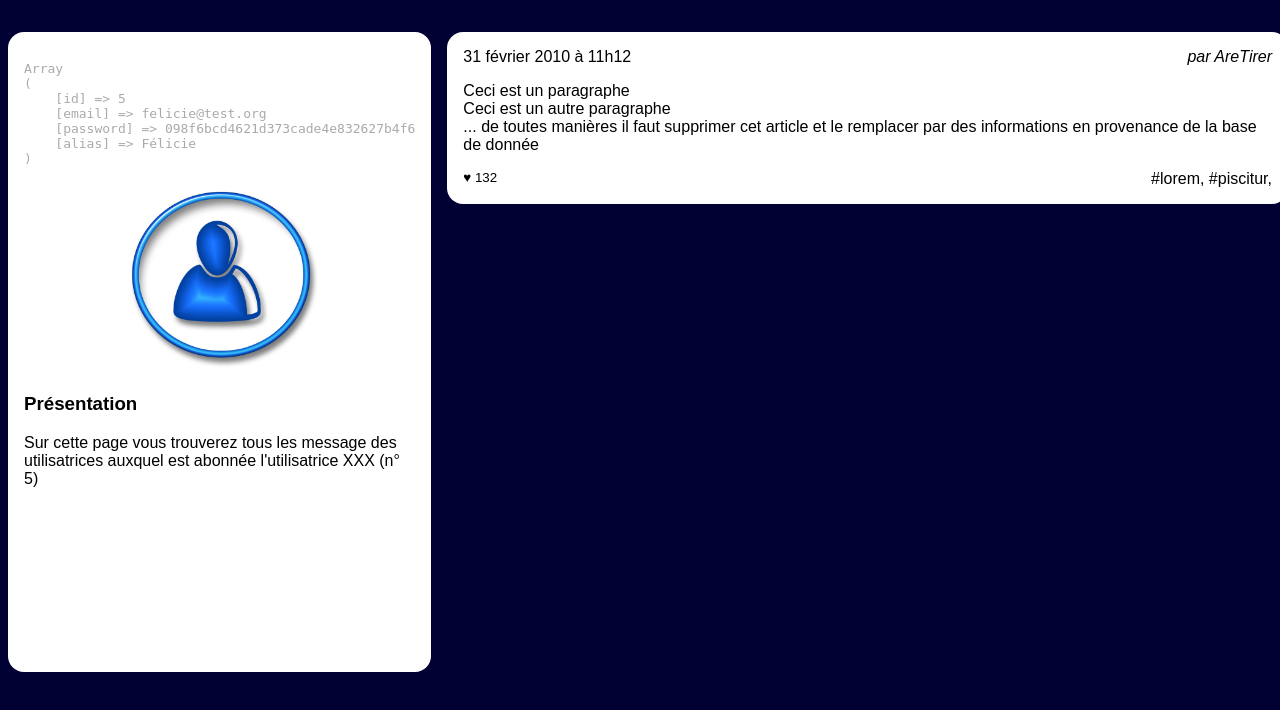
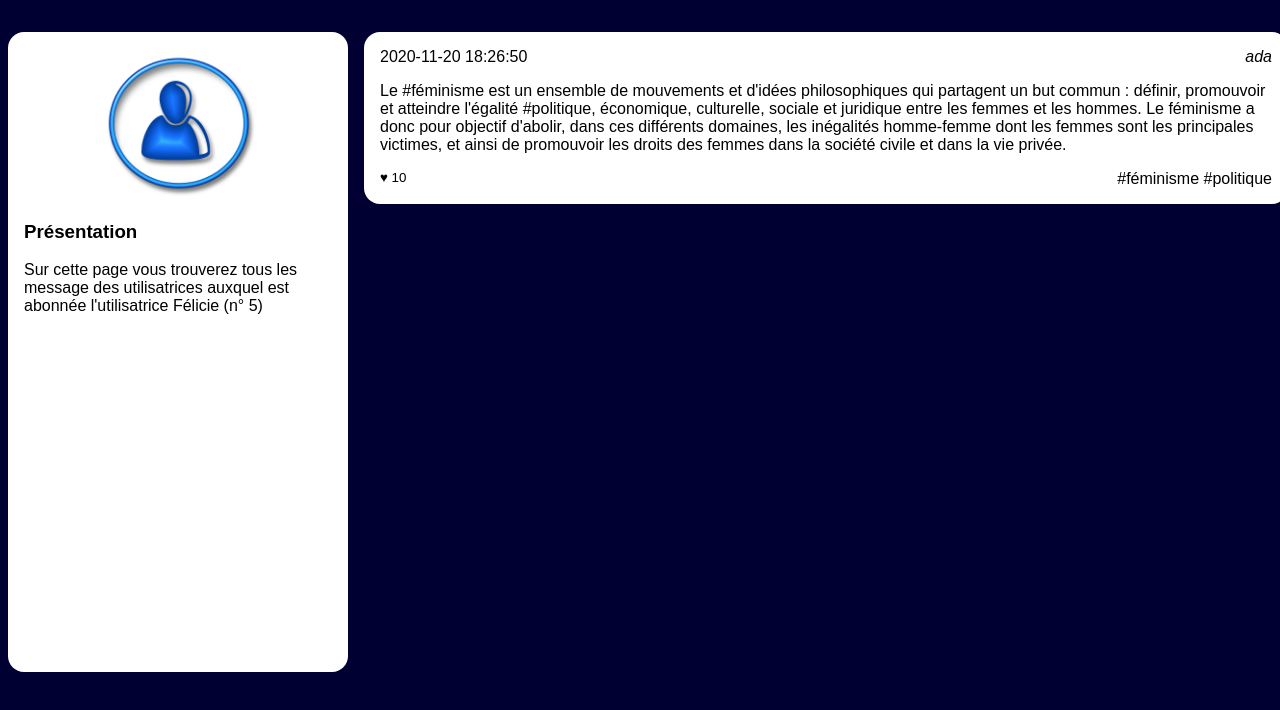
Before and after one commit to adatechschool/projet-collectif-r-seau-social-php-phpgalere, a PHP site: page /feed.php?user_id=5 in a window 1280 px wide. Shown: the part 90-800 px from the top of the page. Run offline with PHP 8.4, Linux system fonts and the light colour scheme; data comes from the database, SQL or seed files in the repository.

Commit message:
update tags.php

```diff
--- a/resoc_n1/feed.php
+++ b/resoc_n1/feed.php
@@ -53,13 +53,13 @@
                 $lesInformations = $mysqli->query($laQuestionEnSql);
                 $user = $lesInformations->fetch_assoc();
                 //@todo: afficher le résultat de la ligne ci dessous, remplacer XXX par l'alias et effacer la ligne ci-dessous
-                echo "<pre>" . print_r($user, 1) . "</pre>";
+                //echo "<pre>" . print_r($user, 1) . "</pre>";
                 ?>
                 <img src="user.jpg" alt="Portrait de l'utilisatrice"/>
                 <section>
                     <h3>Présentation</h3>
                     <p>Sur cette page vous trouverez tous les message des utilisatrices
-                        auxquel est abonnée l'utilisatrice XXX
+                        auxquel est abonnée l'utilisatrice <?php echo $user['alias']?>
                         (n° <?php echo $userId ?>)
                     </p>
 
@@ -96,30 +96,30 @@
                  * Etape 4: @todo Parcourir les messsages et remplir correctement le HTML avec les bonnes valeurs php
                  * A vous de retrouver comment faire la boucle while de parcours...
                  */
+                while ($post = $lesInformations->fetch_assoc())
+                {
+                    $tags = explode(',', $post['taglist']);
+                   // echo "<pre>" . print_r($post, 1) . "</pre>";
                     ?>
                     <article>
                         <h3>
-                        <time datetime='2020-02-01 11:12:13' >31 février 2010 à 11h12</time>
+                            <time ><?php echo $post['created'] ?></time>
                         </h3>
-                    <address>par AreTirer</address>
+                        <address><?php echo $post['author_name']?></address>
                         <div>
-                        <p>Ceci est un paragraphe</p>
-                        <p>Ceci est un autre paragraphe</p>
-                        <p>... de toutes manières il faut supprimer cet
-                            article et le remplacer par des informations en
-                            provenance de la base de donnée</p>
+                            <p><?php echo $post['content']?></p>
                         </div>
                         <footer>
-                        <small>♥ 132</small>
-                        <a href="">#lorem</a>,
-                        <a href="">#piscitur</a>,
+                            <small>♥ <?php echo $post['like_number']?></small>
+
+                            <?php for ($i = 0; $i < count($tags); $i++){
+                                echo<<<HTML
+                                <a href=""> #$tags[$i]</a>
+                                HTML;
+                            }?>
                         </footer>
                     </article>
-                <?php
-                // et de pas oublier de fermer ici vote while
-                ?>
-
-
+                <?php } ?>
             </main>
         </div>
     </body>
--- a/resoc_n1/subscriptions.php
+++ b/resoc_n1/subscriptions.php
@@ -1,4 +1,4 @@
-<!doctype html>
++<!doctype html>
 <html lang="fr">
     <head>
         <meta charset="utf-8">
--- a/resoc_n1/wall.php
+++ b/resoc_n1/wall.php
@@ -91,7 +91,7 @@
                 while ($post = $lesInformations->fetch_assoc())
                 {
                     $tags = explode(',', $post['taglist']);
-                    echo "<pre>" . print_r($post, 1) . "</pre>";
+                   // echo "<pre>" . print_r($post, 1) . "</pre>";
                     ?>
                     <article>
                         <h3>
```
Also changed, not shown: resoc_n1/tags.php (+14 -16 lines). Lines whose indentation alone changed are shown as unchanged.
